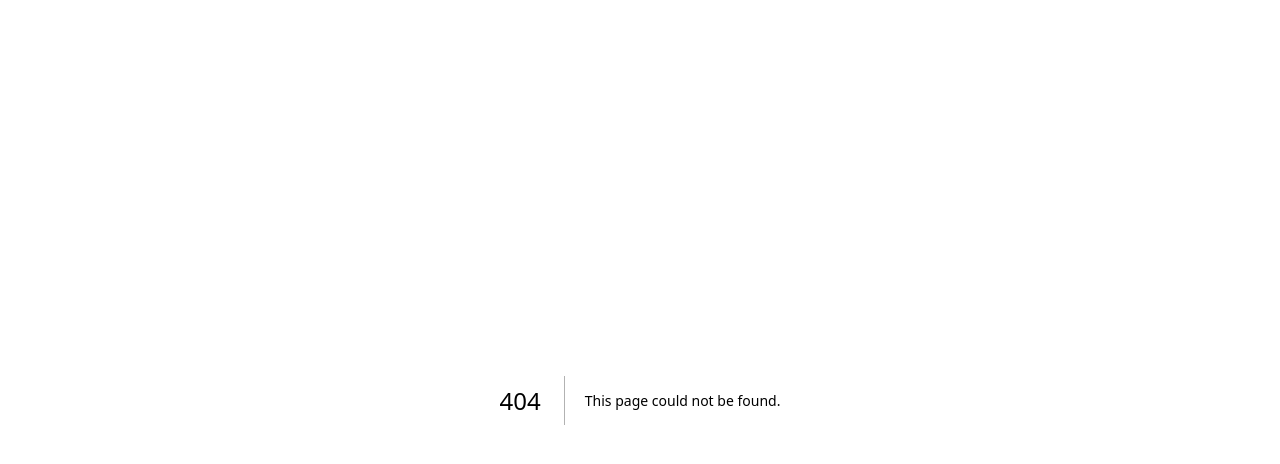
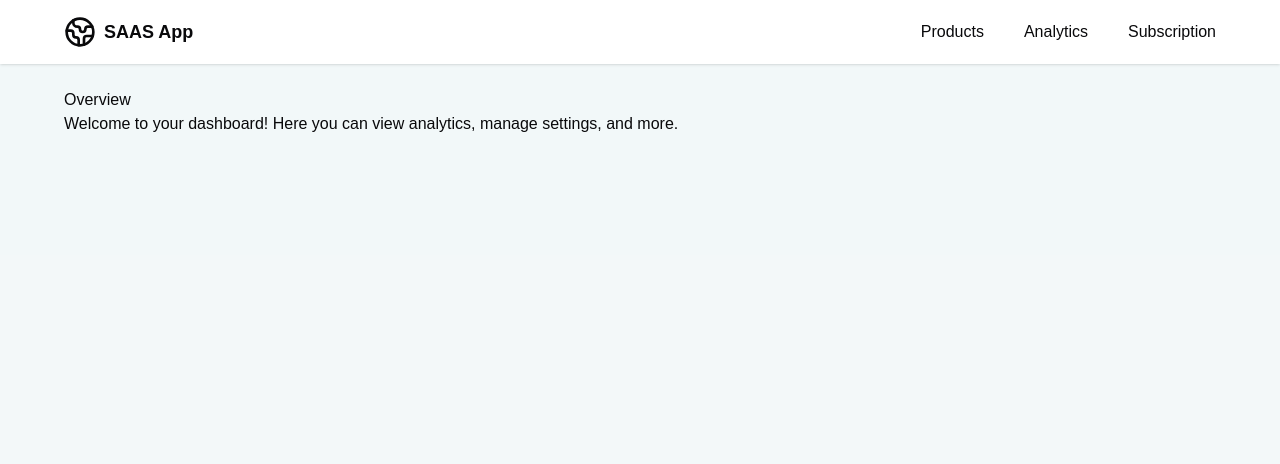
Before and after one commit to Faiznhmd/saasWebPro, a Next.js app: page /dashboard in a window 1280 px wide. Before the commit this address had no page. Shown: the top 464 px of the page. Built offline with nearby package versions, Linux system fonts and the light colour scheme.

Commit message:
dashboard  page

```diff
--- a/src/app/(marketing)/layout.tsx
+++ b/src/app/(marketing)/layout.tsx
@@ -1,5 +1,3 @@
-'use client';
-
 import { ReactNode } from 'react';
 import NavBar from './_components/NavBar';
 
--- /dev/null
+++ b/src/app/dashboard/_components/Navbar.tsx
@@ -0,0 +1,20 @@
+import Brandlogo from '@/components/Brandlogo';
+import { UserButton } from '@clerk/nextjs';
+import Link from 'next/link';
+
+export function Navbar() {
+  return (
+    <header className="flex py-4 shadow bg-background">
+      <nav className="flex items-center gap-10 container">
+        <Link href="/dashboard" className="mr-auto">
+          <Brandlogo />
+        </Link>
+
+        <Link href="/dashboard/products">Products</Link>
+        <Link href="/dashboard/analytics">Analytics</Link>
+        <Link href="/dashboard/subscription">Subscription</Link>
+        <UserButton />
+      </nav>
+    </header>
+  );
+}
--- /dev/null
+++ b/src/app/dashboard/layout.tsx
@@ -0,0 +1,11 @@
+import { ReactNode } from 'react';
+import { Navbar } from './_components/Navbar';
+
+export default function DashboardLayout({ children }: { children: ReactNode }) {
+  return (
+    <div className="bg-accent/5 min-h-screen">
+      <Navbar />
+      <div className="container py-6">{children}</div>
+    </div>
+  );
+}
--- /dev/null
+++ b/src/app/dashboard/page.tsx
@@ -0,0 +1,11 @@
+export default function DashboardPage() {
+  return (
+    <div>
+      <h2>Overview</h2>
+      <p>
+        Welcome to your dashboard! Here you can view analytics, manage settings,
+        and more.
+      </p>
+    </div>
+  );
+}
--- /dev/null
+++ b/src/app/faizan/page.tsx
@@ -0,0 +1,3 @@
+export default function Faizan() {
+  return <div>Hi there from faizan</div>;
+}
```
Also changed, not shown: src/middleware.ts (+18 -2 lines).
